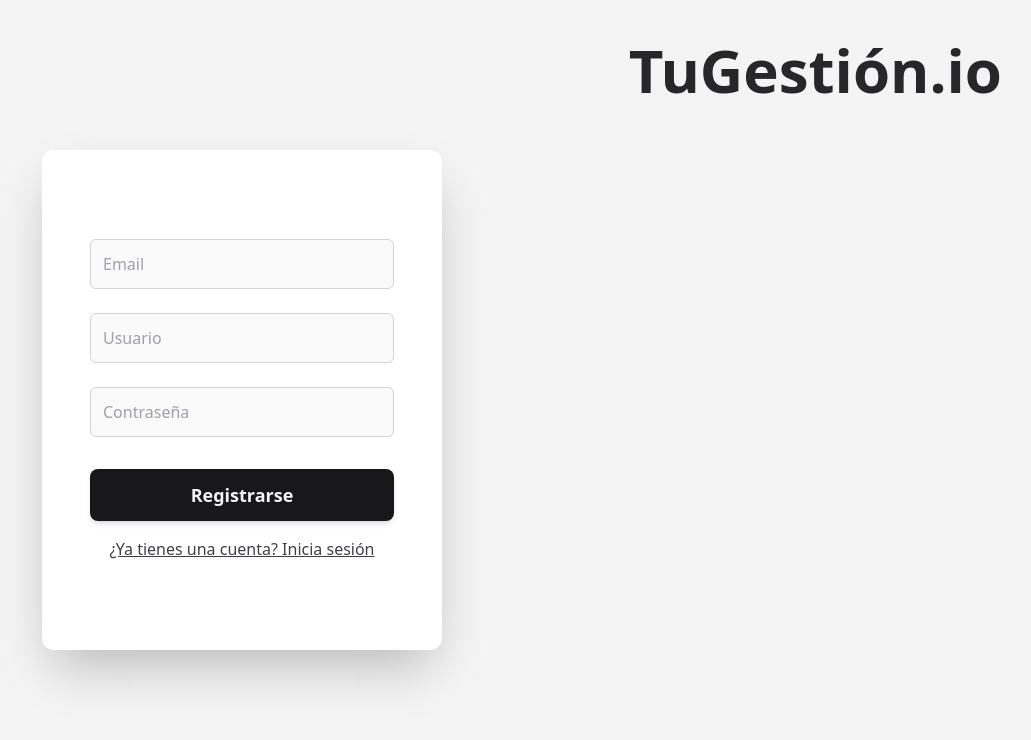
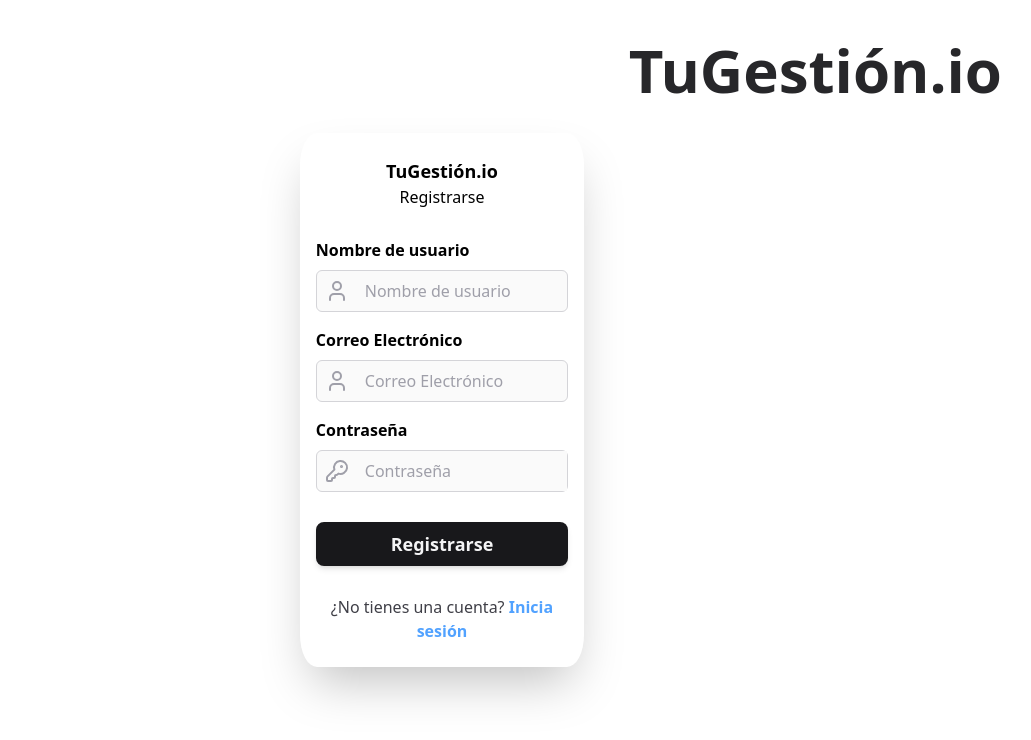
Before and after one commit to MatiasCardoso-000/Tugestion.io, a React (Vite) app in the folder client/: page /register in a window 1280 px wide. Shown: the top 740 px of the page, without its empty margins (198-1229 px from the left). Built offline with nearby package versions, Linux system fonts and the light colour scheme.

Commit message:
Se realizaron cambios en los estilos de las paginas de login y registro

```diff
--- a/client/src/components/ExpenseItem/ExpenseItem.tsx
+++ b/client/src/components/ExpenseItem/ExpenseItem.tsx
@@ -41,6 +41,7 @@ export const ExpenseItem = ({ expense }) => {
         <Button
           buttonStyle="p-2 rounded hover:bg-red-100 transition-colors cursor-pointer"
           onClick={() => deleteExpense(expense.expense_id)}
+
         >
           <TrashIcon />
         </Button>
--- a/client/src/components/Icons/Icons.tsx
+++ b/client/src/components/Icons/Icons.tsx
@@ -123,19 +123,18 @@ export const UserIcon = () => {
   return (
     <svg
       xmlns="http://www.w3.org/2000/svg"
-      width="30"
-      height="30"
+      width="24"
+      height="24"
       viewBox="0 0 24 24"
       fill="none"
       stroke="currentColor"
       stroke-width="2"
       stroke-linecap="round"
       stroke-linejoin="round"
-      className="lucide lucide-circle-user-round-icon lucide-circle-user-round"
+      className="lucide lucide-user-icon lucide-user"
     >
-      <path d="M18 20a6 6 0 0 0-12 0" />
-      <circle cx="12" cy="10" r="4" />
-      <circle cx="12" cy="12" r="10" />
+      <path d="M19 21v-2a4 4 0 0 0-4-4H9a4 4 0 0 0-4 4v2" />
+      <circle cx="12" cy="7" r="4" />
     </svg>
   );
 };
@@ -162,19 +161,85 @@ export const HomeIcon = () => {
 
 export const ListIcon = () => {
   return (
-    <svg xmlns="http://www.w3.org/2000/svg" width="24" height="24" viewBox="0 0 24 24" fill="none" stroke="currentColor" stroke-width="2" stroke-linecap="round" stroke-linejoin="round" className="lucide lucide-list-icon lucide-list text-white"><path d="M3 12h.01"/><path d="M3 18h.01"/><path d="M3 6h.01"/><path d="M8 12h13"/><path d="M8 18h13"/><path d="M8 6h13"/></svg>
-  )
-}
-
+    <svg
+      xmlns="http://www.w3.org/2000/svg"
+      width="24"
+      height="24"
+      viewBox="0 0 24 24"
+      fill="none"
+      stroke="currentColor"
+      stroke-width="2"
+      stroke-linecap="round"
+      stroke-linejoin="round"
+      className="lucide lucide-list-icon lucide-list text-white"
+    >
+      <path d="M3 12h.01" />
+      <path d="M3 18h.01" />
+      <path d="M3 6h.01" />
+      <path d="M8 12h13" />
+      <path d="M8 18h13" />
+      <path d="M8 6h13" />
+    </svg>
+  );
+};
 
 export const SettingsIcon = () => {
   return (
-    <svg xmlns="http://www.w3.org/2000/svg" width="24" height="24" viewBox="0 0 24 24" fill="none" stroke="currentColor" stroke-width="2" stroke-linecap="round" stroke-linejoin="round" className="lucide lucide-settings-icon lucide-settings"><path d="M9.671 4.136a2.34 2.34 0 0 1 4.659 0 2.34 2.34 0 0 0 3.319 1.915 2.34 2.34 0 0 1 2.33 4.033 2.34 2.34 0 0 0 0 3.831 2.34 2.34 0 0 1-2.33 4.033 2.34 2.34 0 0 0-3.319 1.915 2.34 2.34 0 0 1-4.659 0 2.34 2.34 0 0 0-3.32-1.915 2.34 2.34 0 0 1-2.33-4.033 2.34 2.34 0 0 0 0-3.831A2.34 2.34 0 0 1 6.35 6.051a2.34 2.34 0 0 0 3.319-1.915"/><circle cx="12" cy="12" r="3"/></svg>
-  )
-}
+    <svg
+      xmlns="http://www.w3.org/2000/svg"
+      width="24"
+      height="24"
+      viewBox="0 0 24 24"
+      fill="none"
+      stroke="currentColor"
+      stroke-width="2"
+      stroke-linecap="round"
+      stroke-linejoin="round"
+      className="lucide lucide-settings-icon lucide-settings"
+    >
+      <path d="M9.671 4.136a2.34 2.34 0 0 1 4.659 0 2.34 2.34 0 0 0 3.319 1.915 2.34 2.34 0 0 1 2.33 4.033 2.34 2.34 0 0 0 0 3.831 2.34 2.34 0 0 1-2.33 4.033 2.34 2.34 0 0 0-3.319 1.915 2.34 2.34 0 0 1-4.659 0 2.34 2.34 0 0 0-3.32-1.915 2.34 2.34 0 0 1-2.33-4.033 2.34 2.34 0 0 0 0-3.831A2.34 2.34 0 0 1 6.35 6.051a2.34 2.34 0 0 0 3.319-1.915" />
+      <circle cx="12" cy="12" r="3" />
+    </svg>
+  );
+};
 
 export const HamburguerIcon = () => {
   return (
-    <svg xmlns="http://www.w3.org/2000/svg" width="24" height="24" viewBox="0 0 24 24" fill="none" stroke="currentColor" stroke-width="2" stroke-linecap="round" stroke-linejoin="round" className="lucide lucide-menu-icon lucide-menu cursor-pointer"><path d="M4 12h16"/><path d="M4 18h16"/><path d="M4 6h16"/></svg>
-  )
-}
+    <svg
+      xmlns="http://www.w3.org/2000/svg"
+      width="24"
+      height="24"
+      viewBox="0 0 24 24"
+      fill="none"
+      stroke="currentColor"
+      stroke-width="2"
+      stroke-linecap="round"
+      stroke-linejoin="round"
+      className="lucide lucide-menu-icon lucide-menu cursor-pointer"
+    >
+      <path d="M4 12h16" />
+      <path d="M4 18h16" />
+      <path d="M4 6h16" />
+    </svg>
+  );
+};
+
+export const KeyIcon = () => {
+  return (
+    <svg
+      xmlns="http://www.w3.org/2000/svg"
+      width="24"
+      height="24"
+      viewBox="0 0 24 24"
+      fill="none"
+      stroke="currentColor"
+      stroke-width="2"
+      stroke-linecap="round"
+      stroke-linejoin="round"
+      className="lucide lucide-key-round-icon lucide-key-round"
+    >
+      <path d="M2.586 17.414A2 2 0 0 0 2 18.828V21a1 1 0 0 0 1 1h3a1 1 0 0 0 1-1v-1a1 1 0 0 1 1-1h1a1 1 0 0 0 1-1v-1a1 1 0 0 1 1-1h.172a2 2 0 0 0 1.414-.586l.814-.814a6.5 6.5 0 1 0-4-4z" />
+      <circle cx="16.5" cy="7.5" r=".5" fill="currentColor" />
+    </svg>
+  );
+};
--- a/client/src/components/Input/Input.tsx
+++ b/client/src/components/Input/Input.tsx
@@ -5,6 +5,7 @@ interface InputType {
   register?: Record<string, any>;
   value?: string;
   required: boolean;
+  id:string;
 }
 
 // Componente de campo de entrada reutilizable
@@ -14,6 +15,7 @@ export const Input = ({
   placeholder,
   register,
   required,
+  id
 }: InputType) => {
   return (
     <input
@@ -22,6 +24,7 @@ export const Input = ({
       placeholder={placeholder}
       {...register}
       required={required}
+      id={id}
     />
   );
 };
--- a/client/src/components/LoginComponent/LoginComponent.tsx
+++ b/client/src/components/LoginComponent/LoginComponent.tsx
@@ -7,6 +7,7 @@ import { useForm } from "react-hook-form";
 import { User } from "../../types/user.types";
 import { useAuth } from "../../hooks/useAuth";
 import { useEffect } from "react";
+import { KeyIcon, UserIcon } from "../Icons/Icons";
 
 export const LoginComponent = () => {
   const {
@@ -30,77 +31,105 @@ export const LoginComponent = () => {
   }, [isAuthenticated]);
 
   return (
-    <div className="h-screen w-full flex items-center bg-zinc-100">
+    <div className="h-screen w-full items-center bg-white">
       <div className="flex w-full h-full">
         <div className="absolute top-10 right-20">
-          <Link to={'/'} className="text-6xl font-extrabold text-zinc-800">
+          <Link to={"/"} className="text-6xl font-extrabold text-zinc-800">
             TuGestión.io
           </Link>
         </div>
-        <div className="flex flex-col items-center justify-center w-1/2 h-full pl-60 gap-7">
+        <div className="flex flex-col items-center justify-center w-full h-full gap-7">
           {LoginErrors.map((error, i) => {
             return (
               <div
-                className="bg-red-500 p-3 rounded-md text-white w-1/2 text-xl"
+                className="bg-red-500 p-3 rounded-md text-white w-1/4 text-center text-sm "
                 key={i}
               >
                 {error}
               </div>
             );
           })}
+
           <Form
             formStyle={
-              "p-12 rounded-xl shadow-2xl bg-white max-w-lg w-full min-h-[500px] flex flex-col justify-center gap-6"
+              "px-4 py-6 rounded-[6%] shadow-2xl bg-white max-w-lg w-2/9 h-2/3 flex flex-col justify-between gap-2"
             }
-            titleStyle={"text-3xl font-bold text-zinc-900 mb-8 text-left"}
-            title={"Inicia sesión"}
             onSubmit={handleSubmit(onSubmit)}
           >
-            <div>
+            <div className="w-full text-center ">
+              <h3 className="font-bold text-lg">TuGestión.io</h3>
+              <p>Inicia sesión</p>
+            </div>
+
+            <div className="flex flex-col gap-4">
+              <div className="flex flex-col gap-2">
+                <label htmlFor="email" className="font-semibold">
+                  Correo Electrónico
+                </label>
+                <div className="w-full relative flex items-center bg-zinc-50 border border-zinc-300 rounded-md">
+                  <div className="text-zinc-400 px-2">
+                    <UserIcon />
+                  </div>
+
                   <Input
                     inputStyle={
-                  "w-full p-3 mb-2 border border-zinc-300 rounded-md bg-zinc-50 text-zinc-900 placeholder-zinc-400 focus:outline-none focus:border-zinc-500"
+                      "w-full p-2 text-zinc-900 placeholder-zinc-400 focus:outline-none "
                     }
                     type="email"
-                placeholder="email"
+                    id="email"
+                    placeholder="Correo Electrónico"
                     register={{ ...register("email", { required: true }) }}
+                    required
                   />
+                </div>
                 {errors.email && (
                   <div className="bg-red-400 text-white p-2 rounded-md">
                     El correo electrónico es requerido
                   </div>
                 )}
               </div>
-            <div>
+              <div className="flex flex-col gap-2">
+                <label htmlFor="password" className="font-semibold">
+                  Contraseña
+                </label>
+
+                <div className="w-full relative flex items-center bg-zinc-50 border border-zinc-300 rounded-md">
+                  <div className="text-zinc-400 px-2">
+                    <KeyIcon />
+                  </div>
                   <Input
                     inputStyle={
-                  "w-full p-3 mb-2  border border-zinc-300 rounded-md bg-zinc-50 text-zinc-900 placeholder-zinc-400 focus:outline-none focus:border-zinc-500"
+                      "w-full p-2  bg-zinc-50 text-zinc-900 placeholder-zinc-400 focus:outline-none "
                     }
                     type="password"
                     placeholder="Contraseña"
                     register={{ ...register("password", { required: true }) }}
+                    required
+                    id="password"
                   />
+                </div>
                 {errors.password && (
                   <div className="bg-red-400 text-white p-2 rounded-md">
                     La contraseña es requerida
                   </div>
                 )}
               </div>
-
-            <Button buttonStyle="w-full py-3 bg-zinc-900 text-zinc-100 rounded-lg font-bold text-lg cursor-pointer shadow-md hover:bg-zinc-800 transition-colors">
+            </div>
+              <Button buttonStyle="w-full py-2  bg-zinc-900 text-zinc-100 rounded-lg font-semibold text-lg cursor-pointer shadow-md hover:bg-zinc-800 transition-colors">
                 Iniciar sesión
               </Button>
-            <div className="mt-4 text-center">
+
+            <div className="text-center">
               <Link
                 to="/register"
-                className="text-zinc-700 hover:text-zinc-900 underline"
+                className="text-zinc-700 hover:text-zinc-900"
               >
-                ¿No tienes una cuenta? Regístrate
+                ¿No tienes una cuenta?{" "}
+                <span className="text-blue-400 font-bold">Regístrate</span>
               </Link>
             </div>
           </Form>
         </div>
-        <div className="w-1/2 h-full"></div>
       </div>
     </div>
   );
--- a/client/src/components/RegisterComponent/RegisterComponent.tsx
+++ b/client/src/components/RegisterComponent/RegisterComponent.tsx
@@ -5,9 +5,10 @@ import { Form } from "../Form/Form";
 import { Input } from "../Input/Input";
 import { Link, useNavigate } from "react-router-dom";
 import { useForm } from "react-hook-form";
-import {useAuth} from "../../hooks/useAuth";
+import { useAuth } from "../../hooks/useAuth";
 import { User } from "../../types/user.types";
 import { useEffect } from "react";
+import { KeyIcon, UserIcon } from "../Icons/Icons";
 
 export const RegisterComponent = () => {
   const {
@@ -15,85 +16,145 @@ export const RegisterComponent = () => {
     handleSubmit,
     formState: { errors },
   } = useForm<User>();
-  const { signUp,isAuthenticated,errors: RegisterErrors } = useAuth();
+  const { signUp, isAuthenticated, errors: RegisterErrors } = useAuth();
 
-  const navigate = useNavigate()
+  const navigate = useNavigate();
 
-  const onSubmit = async (data:User) => {
+  const onSubmit = async (data: User) => {
     signUp(data);
   };
 
-  useEffect(()=> {
-   if(isAuthenticated){
-    navigate('/dashboard')
+  useEffect(() => {
+    if (isAuthenticated) {
+      navigate("/dashboard");
     }
-  },[isAuthenticated])
-
+  }, [isAuthenticated]);
 
   return (
-    <div className="h-screen w-full flex items-center  bg-zinc-100">
+    <div className="h-screen w-full flex items-center  bg-white">
       <div className="flex w-full h-full ">
         <div className="absolute top-10 right-20">
-          <Link to={'/'} className="text-6xl font-extrabold text-zinc-800">
+          <Link to={"/"} className="text-6xl font-extrabold text-zinc-800">
             TuGestión.io
           </Link>
         </div>
-        <div className="flex flex-col items-center justify-center w-1/2 pl-60 h-full gap-7">
-          { RegisterErrors.map((error,i) => {
-            return <div className="bg-red-500 p-3 rounded-md text-white w-1/2 text-xl" key={i}>{error}</div>;
+        <div className="flex flex-col items-center justify-center w-full  h-full gap-7">
+          {RegisterErrors.map((error, i) => {
+            return (
+              <div
+                className="bg-red-500 p-3 rounded-md text-white w-1/2 text-xl"
+                key={i}
+              >
+                {error}
+              </div>
+            );
           })}
           <Form
             formStyle={
-              "p-12 rounded-xl shadow-2xl bg-white max-w-lg w-full min-h-[500px] flex flex-col justify-center"
+              "px-4 py-6 rounded-[6%] shadow-2xl bg-white max-w-lg w-2/9 h-2/3 flex flex-col justify-between gap-2"
             }
-            titleStyle={"text-3xl font-bold text-zinc-900 mb-8 text-left"}
-            title={"Regístrate"}
             onSubmit={handleSubmit(onSubmit)}
           >
+            <div className="w-full text-center ">
+              <h3 className="font-bold text-lg">TuGestión.io</h3>
+              <p>Registrarse</p>
+            </div>
+
+            <div className="flex flex-col gap-4">
+              <div className="flex flex-col gap-2">
+                <label htmlFor="email" className="font-semibold">
+                  Nombre de usuario
+                </label>
+                <div className="w-full relative flex items-center bg-zinc-50 border border-zinc-300 rounded-md">
+                  <div className="text-zinc-400 px-2">
+                    <UserIcon />
+                  </div>
+
                   <Input
                     inputStyle={
-                "w-full p-3 mb-6 border border-zinc-300 rounded-md bg-zinc-50 text-zinc-900 placeholder-zinc-400 focus:outline-none focus:border-zinc-500"
+                      "w-full p-2 text-zinc-900 placeholder-zinc-400 focus:outline-none "
+                    }
+                    type="username"
+                    id="username"
+                    placeholder="Nombre de usuario"
+                    register={{ ...register("username", { required: true }) }}
+                    required
+                  />
+                </div>
+                {errors.email && (
+                  <div className="bg-red-400 text-white p-2 rounded-md">
+                    El Nombre de usuario es requerido
+                  </div>
+                )}
+              </div>
+              <div className="flex flex-col gap-2">
+                <label htmlFor="email" className="font-semibold">
+                  Correo Electrónico
+                </label>
+                <div className="w-full relative flex items-center bg-zinc-50 border border-zinc-300 rounded-md">
+                  <div className="text-zinc-400 px-2">
+                    <UserIcon />
+                  </div>
+
+                  <Input
+                    inputStyle={
+                      "w-full p-2 text-zinc-900 placeholder-zinc-400 focus:outline-none "
                     }
                     type="email"
-              placeholder="Email"
+                    id="email"
+                    placeholder="Correo Electrónico"
                     register={{ ...register("email", { required: true }) }}
+                    required
                   />
-            {errors.email && <div>El email es requerido</div>}
+                </div>
+                {errors.email && (
+                  <div className="bg-red-400 text-white p-2 rounded-md">
+                    El correo electrónico es requerido
+                  </div>
+                )}
+              </div>
+              <div className="flex flex-col gap-2">
+                <label htmlFor="password" className="font-semibold">
+                  Contraseña
+                </label>
+
+                <div className="w-full relative flex items-center bg-zinc-50 border border-zinc-300 rounded-md">
+                  <div className="text-zinc-400 px-2">
+                    <KeyIcon />
+                  </div>
                   <Input
                     inputStyle={
-                "w-full p-3 mb-6 border border-zinc-300 rounded-md bg-zinc-50 text-zinc-900 placeholder-zinc-400 focus:outline-none focus:border-zinc-500"
-              }
-              type="text"
-              placeholder="Usuario"
-              register={{ ...register("username", { required: true }) }}
-            />
-            {errors.username && <div>El nombre de usuario es requerido</div>}
-            <Input
-              inputStyle={
-                "w-full p-3 mb-8 border border-zinc-300 rounded-md bg-zinc-50 text-zinc-900 placeholder-zinc-400 focus:outline-none focus:border-zinc-500"
+                      "w-full p-2  bg-zinc-50 text-zinc-900 placeholder-zinc-400 focus:outline-none "
                     }
                     type="password"
                     placeholder="Contraseña"
                     register={{ ...register("password", { required: true }) }}
+                    required
+                    id="password"
                   />
-            {errors.password && <div>El password es requerido</div>}
-            <Button
-              buttonStyle="w-full py-3 bg-zinc-900 text-zinc-100 rounded-lg font-bold text-lg cursor-pointer shadow-md hover:bg-zinc-800 transition-colors"
-            >
+                </div>
+                {errors.password && (
+                  <div className="bg-red-400 text-white p-2 rounded-md">
+                    La contraseña es requerida
+                  </div>
+                )}
+              </div>
+            </div>
+            <Button buttonStyle="w-full py-2  bg-zinc-900 text-zinc-100 rounded-lg font-semibold text-lg cursor-pointer shadow-md hover:bg-zinc-800 transition-colors">
               Registrarse
             </Button>
-            <div className="mt-4 text-center">
+
+            <div className="text-center">
               <Link
                 to="/login"
-                className="text-zinc-700 hover:text-zinc-900 underline"
+                className="text-zinc-700 hover:text-zinc-900"
               >
-                ¿Ya tienes una cuenta? Inicia sesión
+                ¿No tienes una cuenta?{" "}
+                <span className="text-blue-400 font-bold">Inicia sesión</span>
               </Link>
             </div>
           </Form>
-
         </div>
-        <div className="w-1/2 h-full"></div>
       </div>
     </div>
   );
```
Lines whose indentation alone changed are shown as unchanged.
